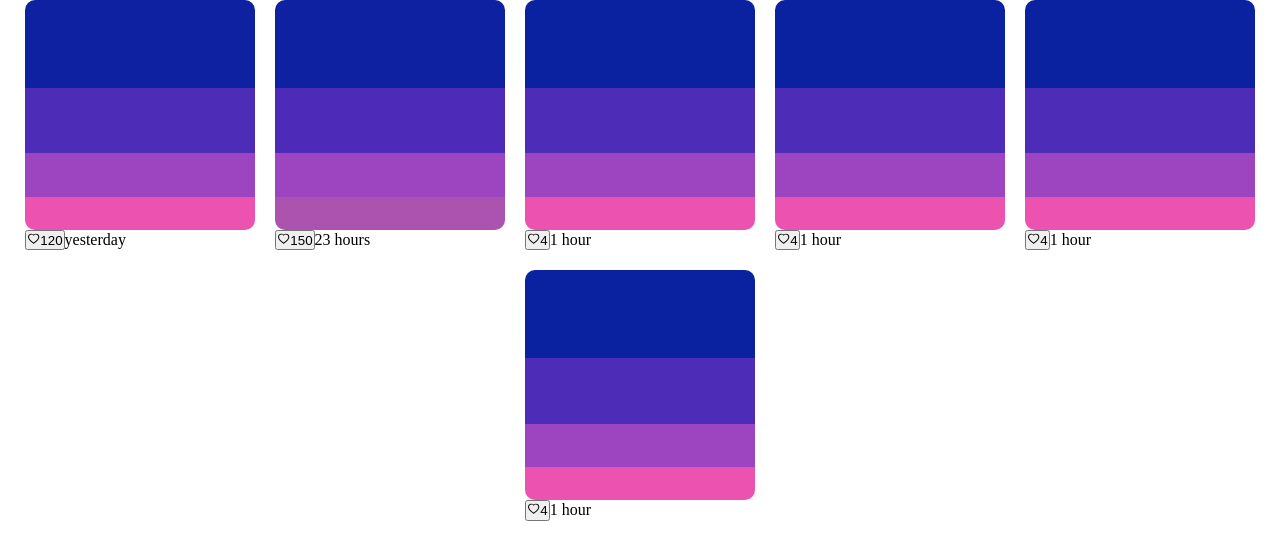
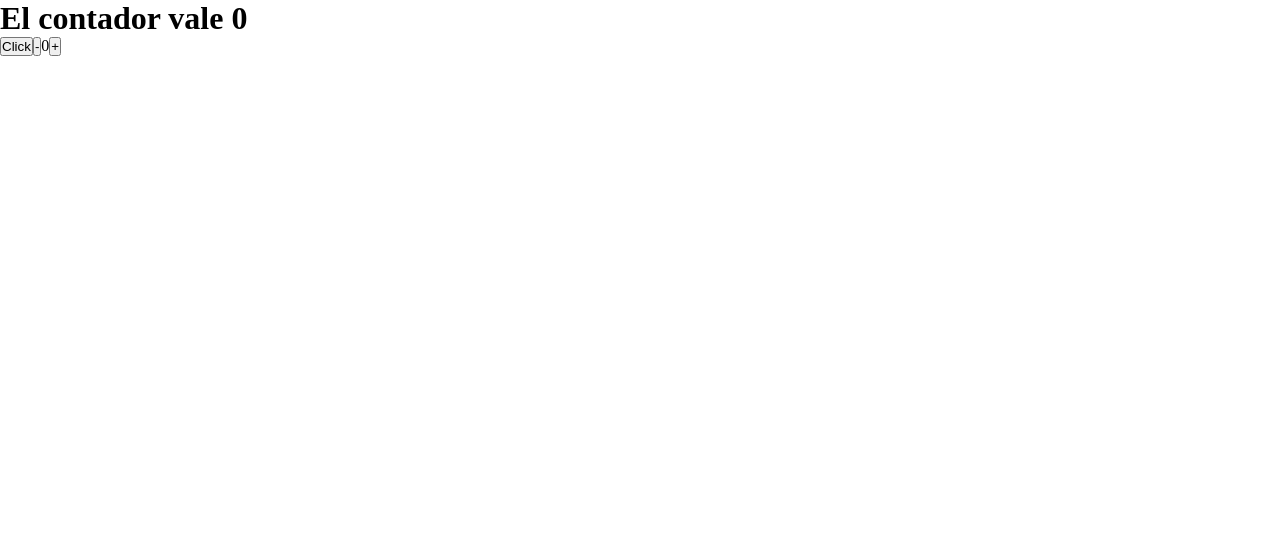
Before and after one commit to matiasgimenezagustin/UTN-ComisionNocturna-Junio, a React (Vite) app in the folder clase 19/React clases/: page / in a window 1280 px wide. Shown: the top 560 px of the page. Built offline with nearby package versions, Linux system fonts and the light colour scheme.

Commit message:
clase 21

```diff
--- a/clase 19/React clases/src/App.jsx
+++ b/clase 19/React clases/src/App.jsx
@@ -1,20 +1,32 @@
 import React from 'react'
-import { ColorCard, Header } from './Components'
-import { colorCards } from './dataColors'
-
+import { Eventos } from './Components'
 
 const App = () => {
-
   return (
-    <div className='cardColorsList'>
-
-      {
-        colorCards.map(({likes, colores, date, id}) =>(
-          <ColorCard likes={likes} colores={colores} id={id} date={date} key={id}/>
-        ) )
-      }
+    <div>
+      <Eventos/>
     </div>
   )
 }
 
 export default App
+
+/* Crear los componentes
+
+FeaturedArticlesSection (no recibe nada, contiene toda la logica de los articulos)(Aqui crearias tu array de articulos)
+
+
+
+ArticleList (recibe un array de articulos)
+
+ArticleCard (recibe un title, id, content)
+
+Recuerda que debes invocar tu componente FeauturedArticlesSection en el App para poder verlo
+
+RECOMENDACIONES:
+
+Recuerda usar el id de cada articulo para la key prop
+
+Recuerda desestructurar las propiedades que vas a usar en cada componente
+
+*/
--- /dev/null
+++ b/clase 19/React clases/src/Components/Eventos/Eventos.jsx
@@ -0,0 +1,29 @@
+import React, { useState } from 'react'
+
+const Eventos = () => {
+    const [contador, setContador] =  useState(0)
+
+
+    const handleClickBtn = () =>{
+        setContador(contador + 1)
+
+      /*   console.log('Tu contador vale: ' + ++contador) */
+    }
+
+  return (
+    <div>
+        <h1>El contador vale {contador}</h1>
+        <button onClick={handleClickBtn}>Click</button>
+
+        <button>
+            -
+        </button>
+        <span>0</span>
+        <button>
+            +
+        </button>
+    </div>
+  )
+}
+
+export default Eventos
--- a/clase 19/React clases/src/Components/index.js
+++ b/clase 19/React clases/src/Components/index.js
@@ -1,3 +1,4 @@
 import Header from "./Header/Header"
 import ColorCard from "./ColorCard/ColorCard"
-export { Header, ColorCard}
+import Eventos from "./Eventos/Eventos"
+export { Header, ColorCard, Eventos}
```
Also changed, not shown: clase 19/React clases/src/CardsSection.jsx (added, +25 -0 lines).
